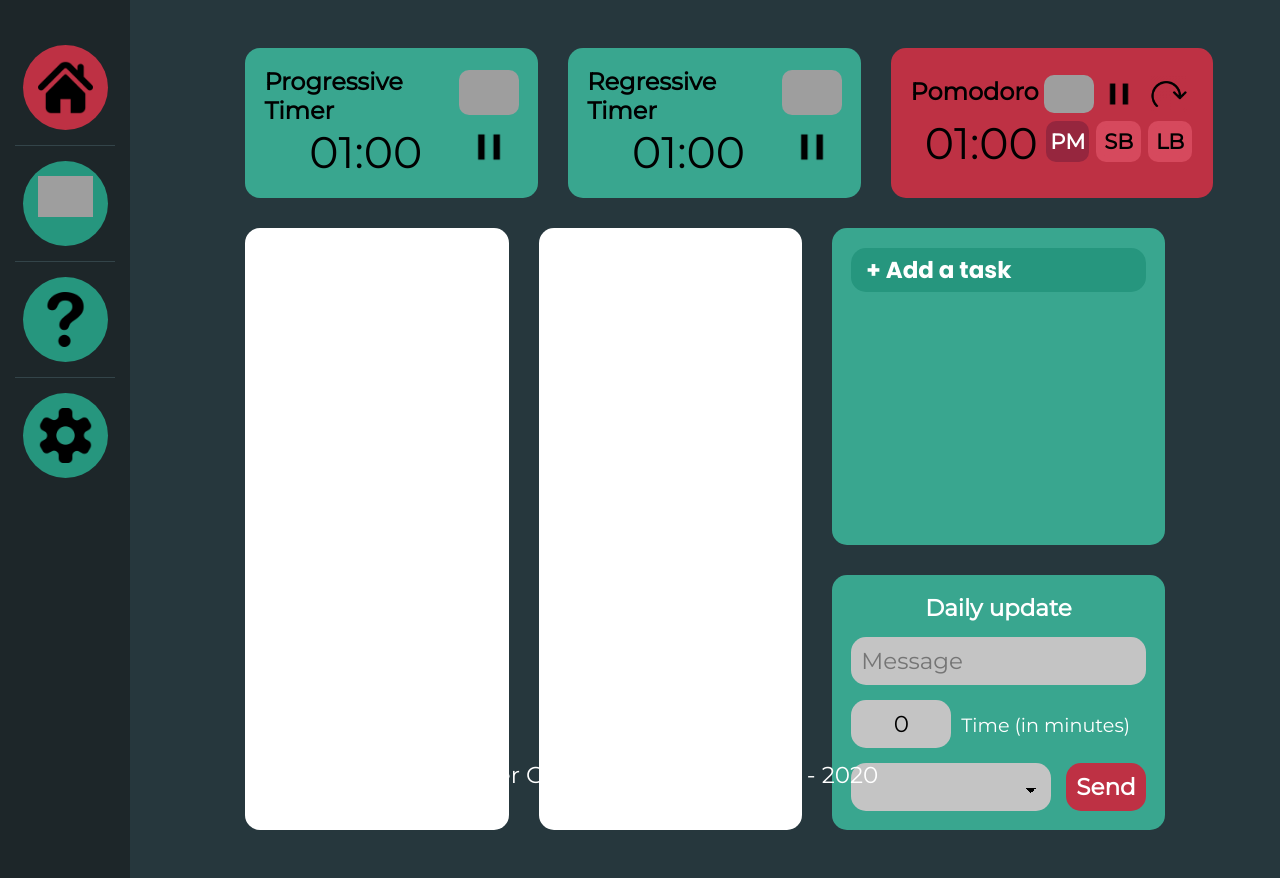
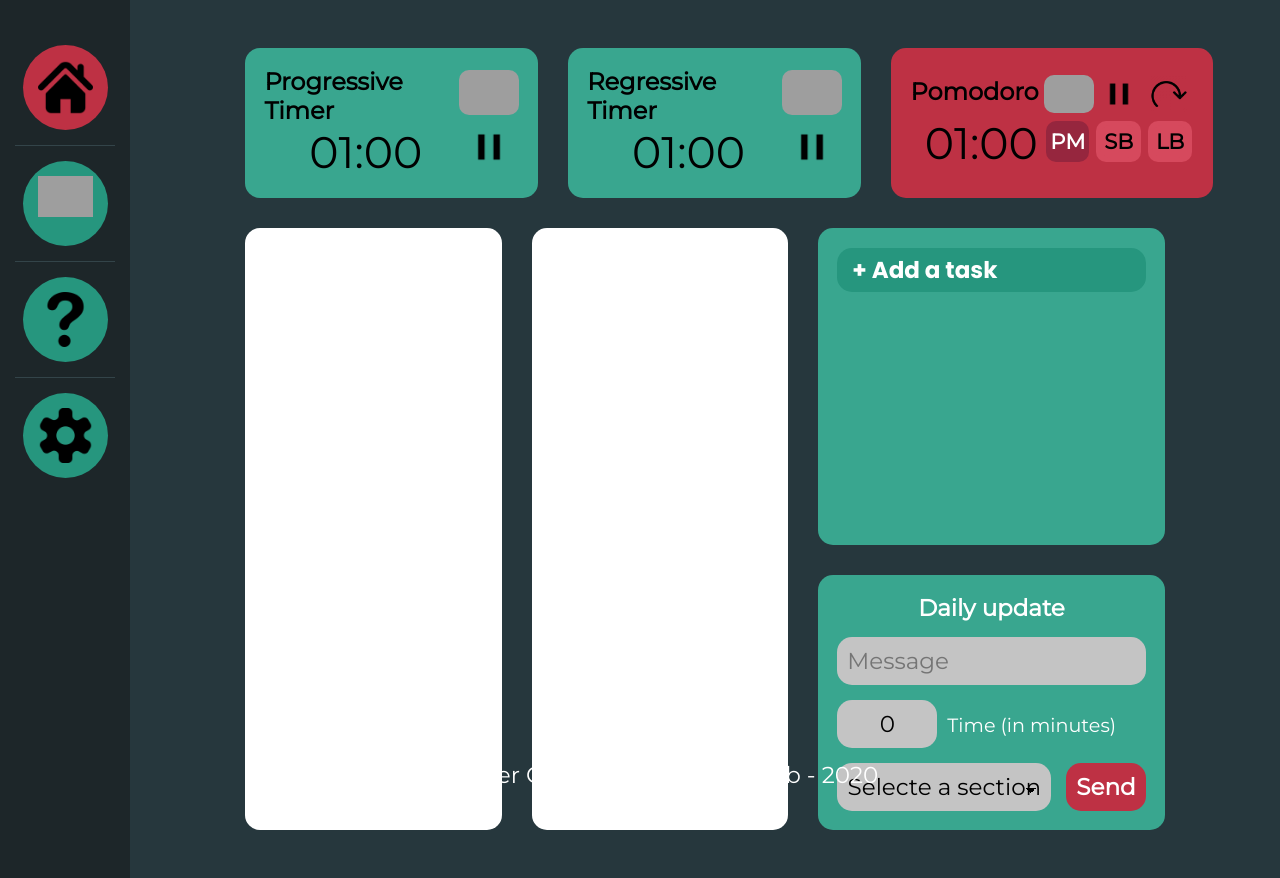
Before and after one commit to joaomoschetta/personal-extra-utilities, a Vue app: page / in a window 1280 px wide. Built offline with nearby package versions, Linux system fonts and the light colour scheme; grey boxes are pictures that could not be loaded.

Commit message:
Form fix

```diff
--- a/src/components/home/Form.vue
+++ b/src/components/home/Form.vue
@@ -4,13 +4,14 @@
       <p>Daily update</p>
       <input type="text" v-model="formMessage.message" placeholder="Message">
       <div class="time">
-        <input id="minutes" v-model="formMessage.time"  type="number">
+        <input id="minutes" v-model="formMessage.time"  type="number" >
         <label for="minutes">Time (in minutes)</label>
       </div>
       <div class="section-send">
-        <select id="section" v-model="formMessage.selected">
-          <option v-for="(option, index) in options" :key="index" :value="option.value">
-            {{ option.text }}
+        <select id="section" v-model="formMessage.selected" required>
+          <option value="0" selected disabled>Selecte a section</option>
+          <option v-for="(option, index) in options" :key="index" :value="index">
+            {{ option }}
           </option>
         </select>
         <input type="submit" @click.prevent="submit()" value="Send">
@@ -23,20 +24,23 @@
 export default {
   data: function() {
     return {
-      options: [
-        {value: 0, text: "Design"},
-        {value: 1, text: "Web"}
-      ],
+      options: JSON.parse(localStorage.getItem("sections")) || [],
       formMessage: {
         message: "",
         time: 0,
-        selected: null,
+        selected: 0,
       }
     }
   },
   methods: {
     submit: function() {
       console.log(this.formMessage);
+
+      this.$root.$emit('form_message_emit', this.formMessage);
+
+      this.formMessage.message = "";
+      this.formMessage.time = 0;
+      this.formMessage.selected = 0;
     }
   },
 }
```
